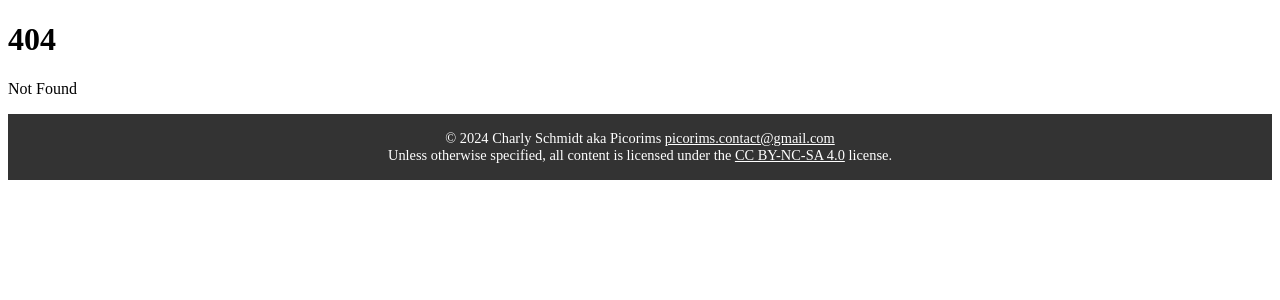
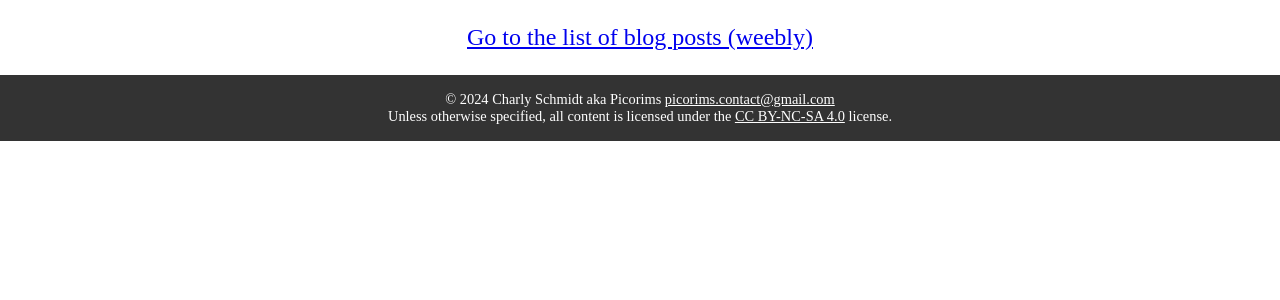
Before and after one commit to Picorims/your-first-music-track-blog, a SvelteKit app: page / in a window 1280 px wide. Before the commit this address had no page. Shown: the top 300 px of the page. Built offline with nearby package versions, Linux system fonts and the light colour scheme; a web font is replaced by a local one.

Commit message:
🐞 fix(website): provide default page

```diff
--- /dev/null
+++ b/src/routes/+page.svelte
@@ -0,0 +1,22 @@
+<script lang="ts">
+    /*
+    Copyright (c) 2024 Charly Schmidt aka Picorims<picorims.contact@gmail.com>
+
+    This Source Code Form is subject to the terms of the Mozilla Public
+    License, v. 2.0. If a copy of the MPL was not distributed with this
+    file, You can obtain one at https://mozilla.org/MPL/2.0/.
+    */
+</script>
+
+<p><a href="https://your-first-music-track.weebly.com/blog">Go to the list of blog posts (weebly)</a></p>
+
+<style>
+    :global(body) {
+        margin: 0;
+        padding: 0;
+    }
+    p {
+        text-align: center;
+        font-size: 1.5rem;
+    }
+</style>
```
Also changed, not shown: 19 other files (tests, documents, lock files or other folders).
